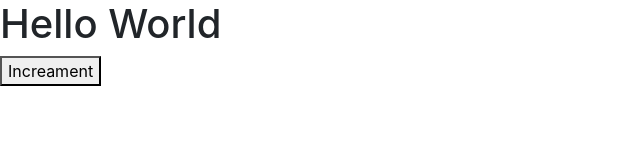
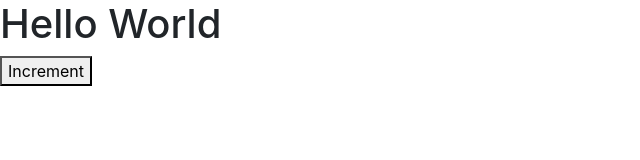
Before and after one commit to amirun573/first-component, a React (Create React App) app in the folder app/: page / in a window 1280 px wide. Shown: the top 160 px of the page, without its empty margins (0-640 px from the left). Built offline with nearby package versions, Linux system fonts and the light colour scheme.

Commit message:
Correct Spelling

```diff
--- a/app/src/components/counter.jsx
+++ b/app/src/components/counter.jsx
@@ -7,7 +7,7 @@ class Counter extends Component {
 
             <div>
                 <h1>Hello World</h1>
-                <button>Increament</button>
+                <button>Increment</button>
             </div>
         );
     }
```
Also changed, not shown: 1 other file (tests, documents, lock files or other folders).
